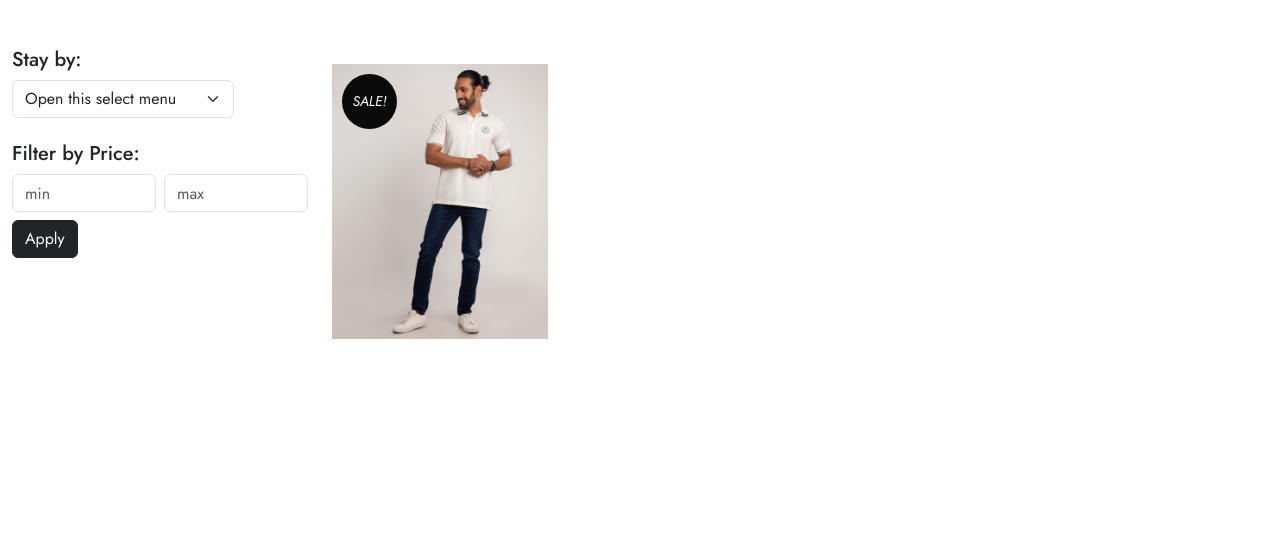
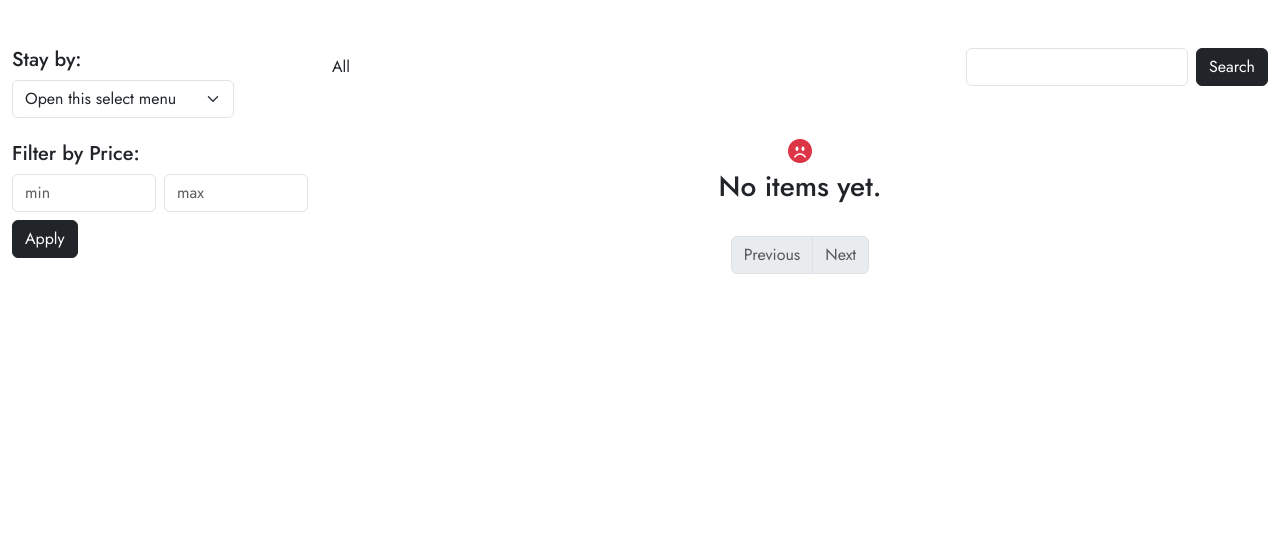
Before and after one commit to SahanDilusha/sample-of-e-commerce-website-deress-website-html-css-php-java-script, a PHP site: page /MyShop/search-product.php in a window 1280 px wide. Shown: the part 71-609 px from the top of the page. Run offline with PHP 8.4, Linux system fonts and the light colour scheme; data that the repository does not hold is empty; some libraries are stand-ins or nearby versions.

Commit message:
"Updated search-product.php with filtering options and pagination; fixed minor issues in script.js"
This commit includes updates to the search-product.php file to add filtering options based on product categories, stay by,

```diff
--- a/script.js
+++ b/script.js
@@ -949,11 +949,11 @@ function SelectShoppingAddress(i) {
 }
 
 function methodShow() {
-    document.getElementById("card-from").className ="w-100 mb-3";
+    document.getElementById("card-from").className = "w-100 mb-3";
 }
 
 function methodHide() {
-    document.getElementById("card-from").className ="d-none";
+    document.getElementById("card-from").className = "d-none";
 }
 
 function filCard(no, name, cvv, year, month) {
@@ -965,3 +965,27 @@ function filCard(no, name, cvv, year, month) {
     document.getElementById("c_ed_m").value = month;
 
 }
+
+function searchProduct() {
+
+    const request = new XMLHttpRequest();
+
+    request.onreadystatechange = function () {
+
+        if (request.readyState == "4" && request.status == "200") {
+
+
+            if (request.responseText == "ok") {
+                window.location.reload();
+            } else {
+                alert("Can't find address!");
+            }
+
+        }
+
+    }
+
+    request.open('POST', 'save-shopping-address.php?text=', true);
+    request.send(from);
+
+}
--- a/search-product.php
+++ b/search-product.php
@@ -15,25 +15,10 @@
 <body>
 
     <?php
-
     include "connecton.php";
-    include  'navbar.php';
+    include 'navbar.php';
     include "spinners.php";
-
     ?>
-
-    <!DOCTYPE html>
-    <html lang="en">
-
-    <head>
-        <meta charset="UTF-8">
-        <meta name="viewport" content="width=device-width, initial-scale=1.0">
-        <title>Bootstrap Side Tab Example</title>
-        <!-- Bootstrap CSS -->
-        <link href="https://maxcdn.bootstrapcdn.com/bootstrap/4.5.2/css/bootstrap.min.css" rel="stylesheet">
-    </head>
-
-    <body>
 
     <div class="container-fluid min-vh-100 mt-5">
         <div class="row">
@@ -127,49 +112,52 @@
 
             <!-- Product List -->
             <div class="col-md-9">
-                    <div class="row">
-                        <div class="col-md-3 mt-3">
-                            <div class="product-grid">
-                                <div class="product-image">
-                                    <a href="#" class="image">
-                                        <img class="pic-1" src="product_image/img1-1.png">
-                                        <img class="pic-2" src="product_image/img1-2.png">
-                                    </a>
-                                    <span class="product-sale-label">sale!</span>
-                                    <ul class="social">
-                                        <li class="p-2 rounded-5 bg-white" onclick="deleteWishiItems()"><i class="bi bi-trash3"></i></li>
-                                    </ul>
-                                    <div class="product-rating d-flex justify-content-center flex-column align-items-center g-1">
-                                        <div class="rating d-flex gap-2 ">
-                                            <li class="bi bi-star-fill text-dark"></li>
-                                            <li class="bi bi-star-fill text-dark"></li>
-                                            <li class="bi bi-star-fill text-dark"></li>
-                                            <li class="bi bi-star-fill text-dark"></li>
-                                            <li class="bi bi-star-fill text-dark"></li>
-                                        </div>
-                                        <button class="btn btn-outline-dark rounded-3 p-2 fs-6" onclick="addToCart();">ADD TO CART</button>
+                <div class="w-100 d-flex justify-content-between align-items-center">
+                    <label for="">All</label>
+                    <div class="d-flex gap-2">
+                        <input class="form-control" type="text" />
+                        <button class="btn btn-dark">Search</button>
                     </div>
                 </div>
-                                <a class="text-decoration-none text-dark px-2" href="product-ditels.php?id="></a>
+                <?php
+                // Pagination variables
+                $limit = 10; // Number of items per page
+                $page = isset($_GET['page']) ? $_GET['page'] : 1; // Current page number
+                $offset = ($page - 1) * $limit; // Offset for database query
+
+                // Get total number of products
+                $totalProducts = Database::search("SELECT COUNT(*) as count FROM `product` WHERE `product`.`stetus_stetus_id` != '6';")->fetch_assoc()['count'];
+
+                // Calculate total pages
+                $totalPages = ceil($totalProducts / $limit);
+
+                // Get products for current page
+                $getProduct = Database::search("SELECT * FROM `product` WHERE `product`.`stetus_stetus_id` != '6' LIMIT $limit OFFSET $offset;");
+                ?>
+                <div class="row">
+                    <?php include "product-card.php"; ?>
                 </div>
-                        </div>
-                    </div>
+                <!-- Pagination -->
+                <nav aria-label="Page navigation example">
+                    <ul class="pagination justify-content-center mt-4">
+                        <li class="page-item <?= $page <= 1 ? 'disabled' : '' ?>">
+                            <a class="page-link" href="?page=<?= $page - 1 ?>" tabindex="-1" aria-disabled="true">Previous</a>
+                        </li>
+                        <?php for ($i = 1; $i <= $totalPages; $i++) : ?>
+                            <li class="page-item <?= $i == $page ? 'active' : '' ?>"><a class="page-link" href="?page=<?= $i ?>"><?= $i ?></a></li>
+                        <?php endfor; ?>
+                        <li class="page-item <?= $page >= $totalPages ? 'disabled' : '' ?>">
+                            <a class="page-link" href="?page=<?= $page + 1 ?>">Next</a>
+                        </li>
+                    </ul>
+                </nav>
             </div>
         </div>
     </div>
 
-
     <?php
-
     include "footer.php";
-
     ?>
-
-    </body>
-
-    </html>
-
-
 
     <script src="https://cdn.jsdelivr.net/npm/bootstrap@5.3.3/dist/js/bootstrap.bundle.min.js" integrity="sha384-YvpcrYf0tY3lHB60NNkmXc5s9fDVZLESaAA55NDzOxhy9GkcIdslK1eN7N6jIeHz" crossorigin="anonymous"></script>
     <script src="https://cdnjs.cloudflare.com/ajax/libs/jquery/3.2.1/jquery.min.js"></script>
```
Also changed, not shown: search_procces.php (added, +57 -0 lines). Lines whose indentation alone changed are shown as unchanged.
